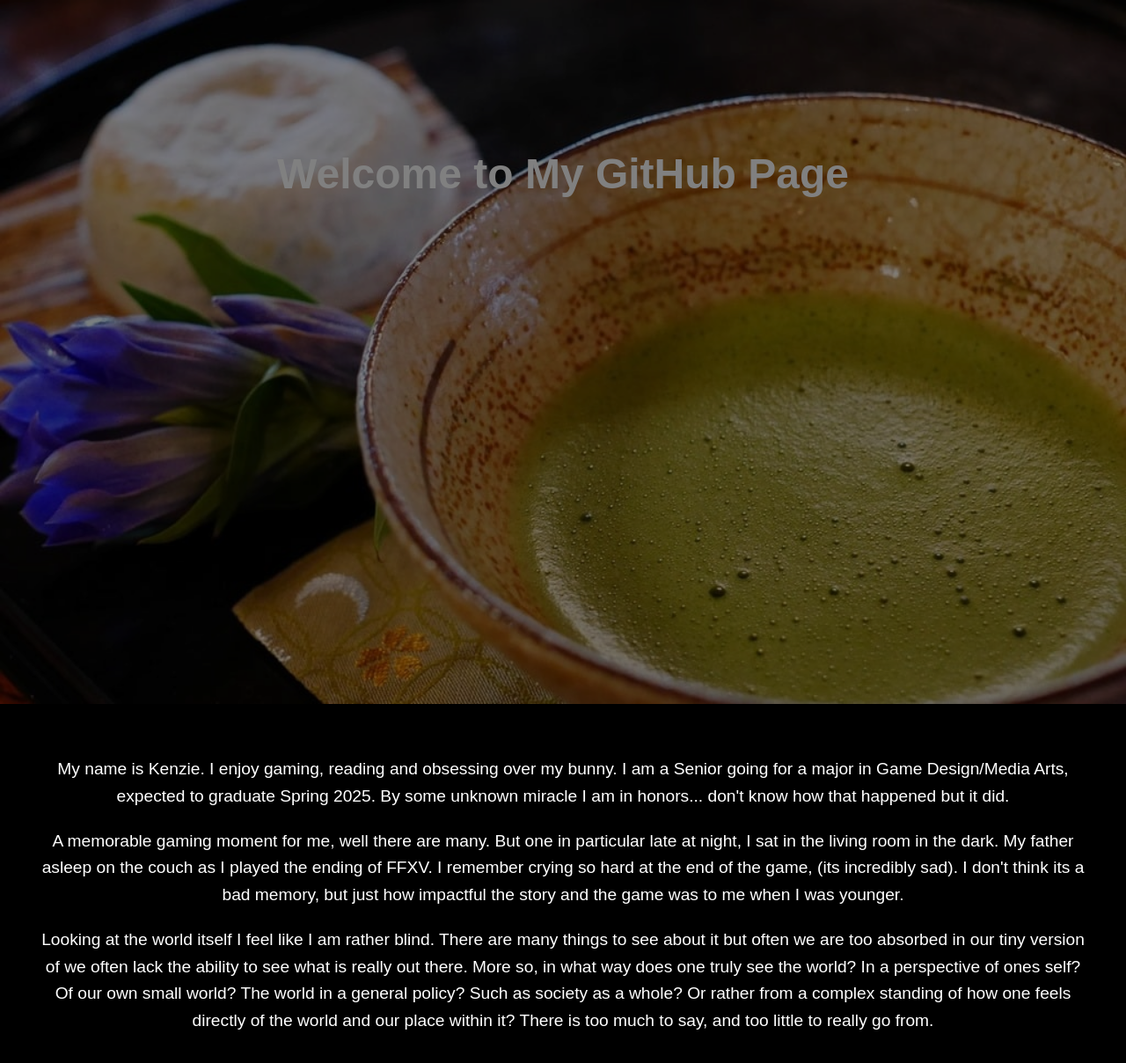
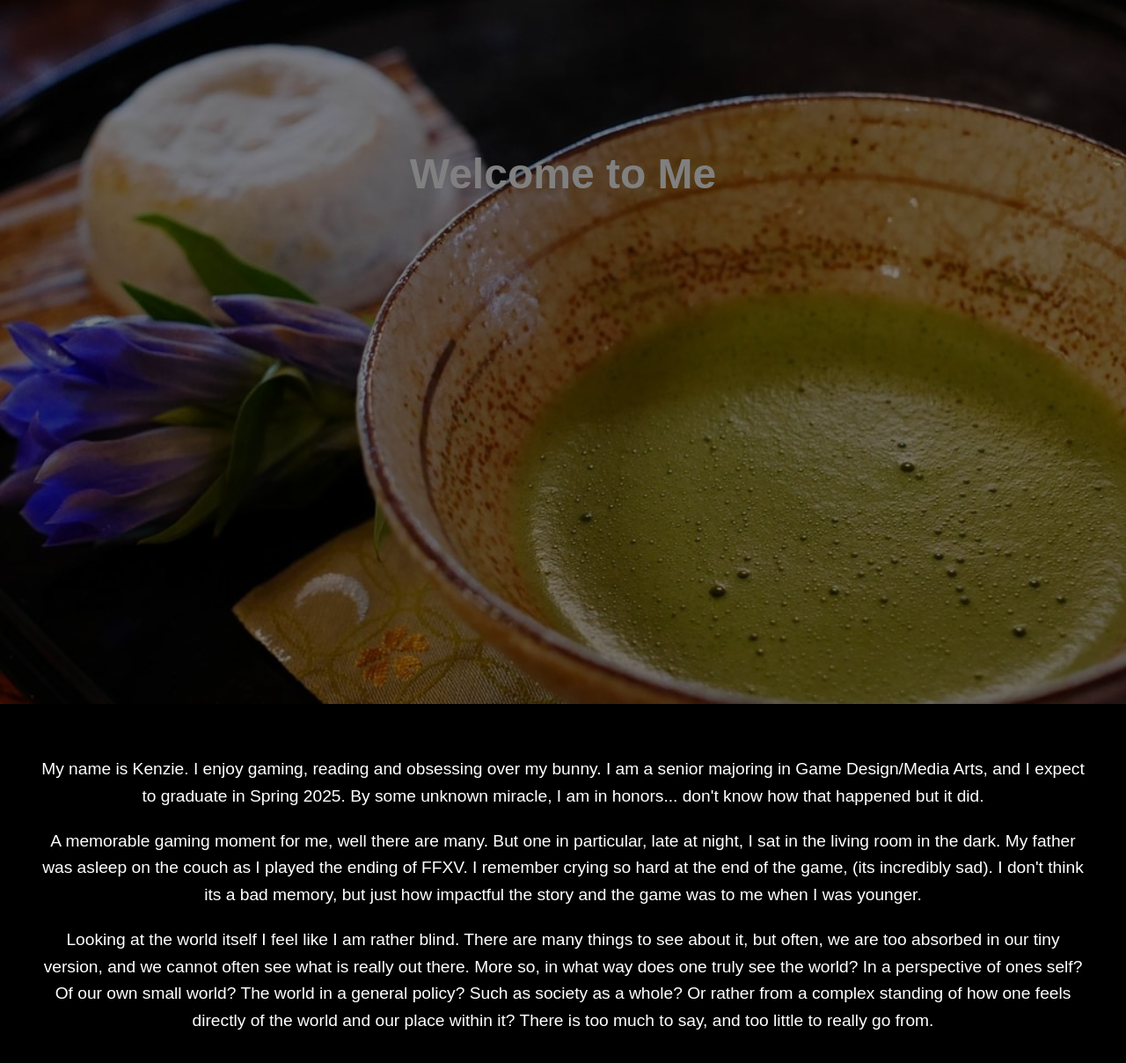
Before and after one commit to Kenzie-Nice/Homework_1, a plain HTML site: page index.html in a window 1280 px wide. Shown: the whole page at 88% size. Drawn offline with Linux system fonts and the light colour scheme.

Commit message:
Update index.html

```diff
--- a/index.html
+++ b/index.html
@@ -10,17 +10,17 @@
   <div class="hero">
     <div class="hero-image">
       <div class="hero-text">
-        <h1>Welcome to My GitHub Page</h1>
+        <h1>Welcome to Me</h1>
       </div>
     </div>
   </div>
 
   <div class="content">
-    <p>My name is Kenzie. I enjoy gaming, reading and obsessing over my bunny. I am a Senior going for a major in Game Design/Media Arts, expected to graduate Spring 2025. By some unknown miracle I am in honors... don't know how that happened but it did.</p>
+    <p>My name is Kenzie. I enjoy gaming, reading and obsessing over my bunny. I am a senior majoring in Game Design/Media Arts, and I expect to graduate in Spring 2025. By some unknown miracle, I am in honors... don't know how that happened but it did.</p>
 
-    <p>A memorable gaming moment for me, well there are many. But one in particular late at night, I sat in the living room in the dark. My father asleep on the couch as I played the ending of FFXV. I remember crying so hard at the end of the game, (its incredibly sad). I don't think its a bad memory, but just how impactful the story and the game was to me when I was younger.</p>
+    <p>A memorable gaming moment for me, well there are many. But one in particular, late at night, I sat in the living room in the dark. My father was asleep on the couch as I played the ending of FFXV. I remember crying so hard at the end of the game, (its incredibly sad). I don't think its a bad memory, but just how impactful the story and the game was to me when I was younger.</p>
 
-    <p>Looking at the world itself I feel like I am rather blind. There are many things to see about it but often we are too absorbed in our tiny version of we often lack the ability to see what is really out there. More so, in what way does one truly see the world? In a perspective of ones self? Of our own small world? The world in a general policy? Such as society as a whole? Or rather from a complex standing of how one feels directly of the world and our place within it? There is too much to say, and too little to really go from.</p>
+    <p>Looking at the world itself I feel like I am rather blind. There are many things to see about it, but often, we are too absorbed in our tiny version, and we cannot often see what is really out there. More so, in what way does one truly see the world? In a perspective of ones self? Of our own small world? The world in a general policy? Such as society as a whole? Or rather from a complex standing of how one feels directly of the world and our place within it? There is too much to say, and too little to really go from.</p>
   </div>
 </body>
 </html>
```
